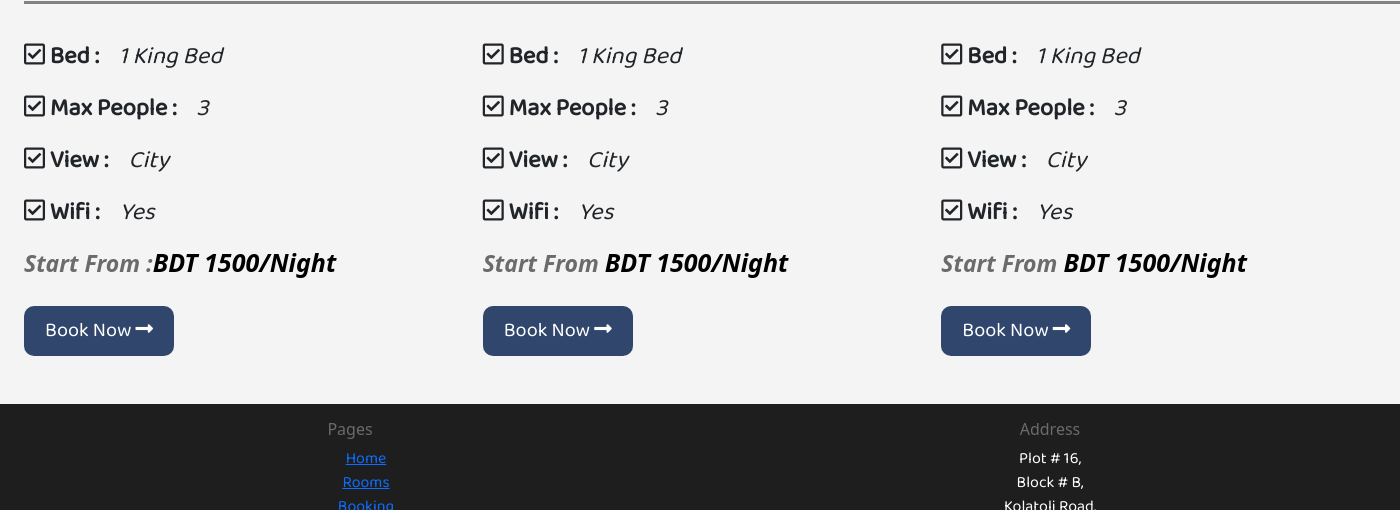
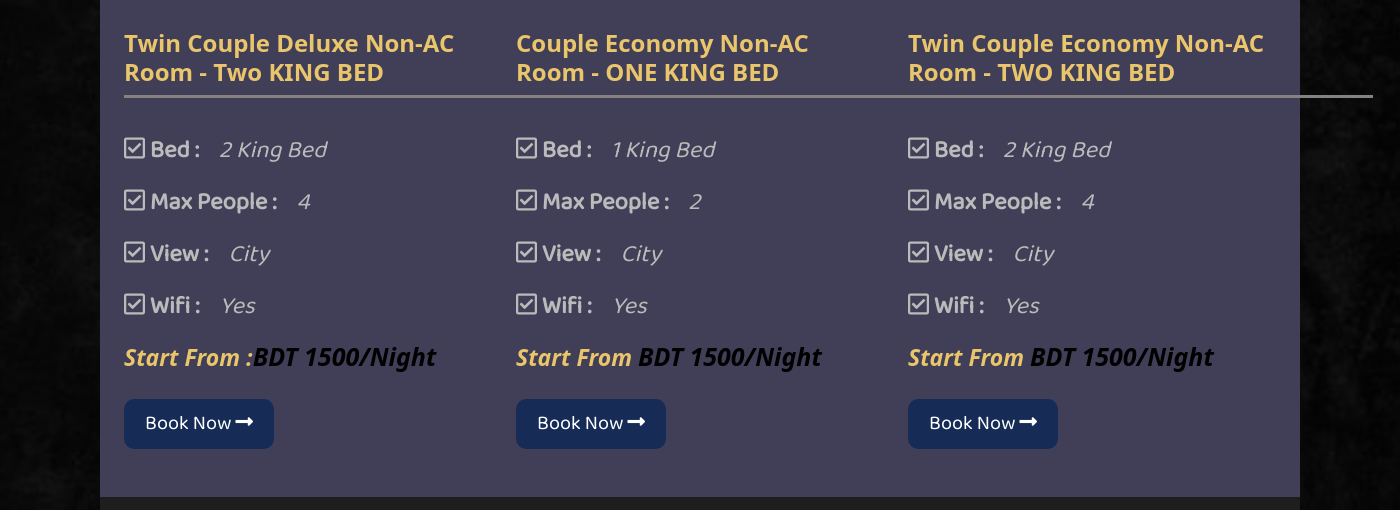
Before and after one commit to AJBrohi/hotel-sea-alif-site, a PHP site: page /rooms.php in a window 1400 px wide. Shown: the part 1747-2257 px from the top of the page. Run offline with PHP 8.4, Linux system fonts and the light colour scheme; some libraries are stand-ins or nearby versions.

Commit message:
new interface

```diff
--- a/admin/dashboard.php
+++ b/admin/dashboard.php
@@ -56,7 +56,6 @@ if ($admin == "") {
           <li><a href="dashboard.php?option=feedback">Feedback</a></li>
           <!-- <li><a href="dashboard.php?option=rooms">Room</a></li> -->
           <li><a href="dashboard.php?option=booking_details">Booking Details</a></li>
-          <li><a href="dashboard.php?option=payment_details">Payment</a></li>
         </ul>
       </div>
       <div class="col-sm-9 col-sm-offset-3 col-md-10 col-md-offset-2 main">
--- a/assets/css/admin.css
+++ b/assets/css/admin.css
@@ -1,4 +1,12 @@
 /* login page */
+.form-center{
+  position: absolute;
+  left: 50%;
+  top: 50%;
+  margin-right: -50%;
+  transform: translate(-50%, -50%)
+}
+
 .login{
     font-family: 'Rubik', sans-serif;
     height: 550px;
@@ -8,6 +16,7 @@
     /* border: 5px solid black; */
     border-radius: 10px;
     box-shadow: 7px 4px 40px #888888;
+    position: relative;
 }
 
 .login-form{
--- a/assets/css/style.css
+++ b/assets/css/style.css
@@ -22,6 +22,7 @@ body {
     margin: 0 auto;
     padding: 0;
     font-family: 'Baloo Da 2', cursive;
+    max-width: 1800px;
 }
 
 .bg {
@@ -33,7 +34,7 @@ body {
 }
 
 .container {
-    background-color: #f4f4f4;
+    background-color: #413e57;
     max-width: 1500px;
 }
 
@@ -79,37 +80,45 @@ h3,
 h4,
 h5,
 h6 {
-    color: #6b6b6b;
+    color: #e9c56b;
     font-family: 'Noto Sans', sans-serif;
+}
+
+p{
+    color: rgb(187, 187, 187);
 }
 
 
 /* menubar */
 
+.logo{
+    color: #fff;
+    font-size: 28px;
+
+}
+.navbar{
+    background: black;
+}
+
 .marginLeft {
-    height: 50px;
-    margin-left: 600px;
+    height: 70px;
+    margin-left: 22%;
 }
 
 .marginLeft a {
-    color: black;
+    color: #99bcf2;
+    font-size: 23px;
+    font-weight: 500;
 }
-
 .marginLeft li {
-    margin-left: 100px;
+	margin-left: 100px;
 }
 
 .marginLeft a:hover {
-    height: 50px;
-    width: 130px;
-    background-color: #023e8a;
-    border-radius: 10px;
-    color: white;
-    font-size: 20px;
-    font-weight: 400;
-    vertical-align: middle;
-    text-align: center;
-    line-height: 35px;
+    border-bottom: 3px solid;
+    color: darkgoldenrod;
+    transition: .2s ease;
+
 }
 
 /* slider */
@@ -476,11 +565,11 @@ textarea {
 
 
 /* responsive */
-/* @media only screen and (max-width: 400px) {
+@media only screen and (max-width: 1400px) {
     body {
-        background-color: green;
+        max-width: 1200px;
     }
-} */
+}
 
 /* Small devices (tablets or large size smart phone of size 768px and up) */
 /* @media (min-width: @screen-sm-min) {} */
--- a/footer.php
+++ b/footer.php
@@ -1,29 +1,30 @@
 <footer class="remove-margin">
     <section id="footer" class="container mt-5">
         <div class="row">
-            <div class="col-sm-12 col-md-6 mt-3 center">
-                <h6>Pages</h6>
-                <ul class="li-decor">
-                    <li><a href="#">Home</a></li>
-                    <li><a href="#">Rooms</a></li>
-                    <li><a href="#">Booking</a></li>
-                    <li><a href="#">Gallery</a></li>
-                    <li><a href="#">About Us</a></li>
-                </ul>
-            </div>
-            <div class="col-sm-12 col-md-6 mt-3 center">
-                <h6>Address</h6>
+            <div class="col-sm-12 col-md-6 footer-text center">
+                <h5>Address</h5>
                 <p>Plot # 16,<br>
                     Block # B, <br>
                     Kolatoli Road, <br>
                     Cox's Bazar 4000 <br>
-                    Phone: +880 1988-330000 </p>
+                    Phone: +880 1988-330000
+                </p>
+
+            </div>
+            <div class="col-sm-12 col-md-6 mt-3 center">
+                <iframe src="https://www.google.com/maps/embed?pb=!1m18!1m12!1m3!1d928.5454130351171!2d91.98068811767382!3d21.422103855599357!2m3!1f0!2f0!3f0!3m2!1i1024!2i768!4f13.1!3m3!1m2!1s0x30adc87c3f247e2d%3A0xbf70407a755a03c6!2sHotel%20Sea%20Alif!5e0!3m2!1sen!2sbd!4v1615092945092!5m2!1sen!2sbd" width="500" height="300" style="border:3px solid cyan; border-radius:10px;" allowfullscreen="" loading="lazy"></iframe>
             </div>
         </div>
-        <div class="row mt-3">
-            <div class="center">
-                <p>©2021. Hotel Sea Alif. All right reserved. <br> Site by RiziqIT Solutions</p>
+        <div class="row mt-4 center">
+
+                <div class="col-md-6 col-sm-12 align-start footer-text">
+                    <p>©2021. Hotel Sea Alif. All right reserved.
                 </div>
+                <div class="col-md-6 col-sm-12 align-end">
+                Site by &nbsp; <img src="assets/img/logo/logo.png" class="img-fluid logo-img" alt="RiziqIT Solutions"></p>
+                </div>
+
+
         </div>
     </section>
 </footer>
--- a/navbar.php
+++ b/navbar.php
@@ -1,12 +1,15 @@
-<nav class="navbar navbar-expand-lg">
-                <div class="container-fluid d-flex">
-                    <a class="navbar-brand" href="index.php">Hotel Sea Alif</a>
+<nav class="navbar navbar-expand-lg navback remove-margin">
+                <div class="container-fluid d-flex ">
+                    <a class="navbar-brand logo" href="index.php">Hotel Sea Alif</a>
                     <button class="navbar-toggler" type="button" data-bs-toggle="collapse" data-bs-target="#navbarNav"
                         aria-controls="navbarNav" aria-expanded="false" aria-label="Toggle navigation">
                         <span class="navbar-toggler-icon"></span>
                     </button>
                     <div class="collapse navbar-collapse ms-auto" id="navbarNav">
-                        <ul class="navbar-nav m-auto marginLeft">
+                        <ul class="navbar-nav marginLeft mt-3">
+                        <li class="nav-item">
+                                <a class="nav-link" href="index.php">Home</a>
+                            </li>
                             <li class="nav-item">
                                 <a class="nav-link" aria-current="page" href="about_us.php">About Us</a>
                             </li>
@@ -17,7 +20,7 @@
                                 <a class="nav-link" href="booking.php">Booking</a>
                             </li>
                             <li class="nav-item">
-                                <a class="nav-link" href="index.php/#gallery">Gallery</a>
+                                <a class="nav-link" href="#gallery">Gallery</a>
                             </li>
                         </ul>
                     </div>
--- a/rooms.php
+++ b/rooms.php
@@ -26,71 +26,71 @@ include('header.php')
                 <div class="row">
                     <div class="col-md-4 room-details">
                         <img style="width: 465px; height: 300px;" src="assets/img/rooms/room1.JPG" alt="">
-                        <h4 class="room_title">STANDARD ROOM - ONE KING BED</h4>
+                        <h4 class="room_title">Couple AC Room - ONE KING BED</h4>
                         <div class="room_underline"></div>
                         <p class="room_description"><i class="far fa-check-square"></i> Bed : <span class="room_acc">1 King Bed</span></p>
-                        <p class="room_description"><i class="far fa-check-square"></i> Max People: <span class="room_acc">3</span></p>
+                        <p class="room_description"><i class="far fa-check-square"></i> Max People: <span class="room_acc">2</span></p>
                         <p class="room_description"><i class="far fa-check-square"></i> View: <span class="room_acc">City</span></p>
                         <p class="room_description"><i class="far fa-check-square"></i> Wifi: <span class="room_acc">Yes</span></p>
                         <h5 class="pricing">Start From <span class="pricing_balance">BDT 1500/Night</span></h5>
-                        <a href="booking.html"><button type="button" class="btn booking-button btn-lg">Book Now <i class="fas fa-long-arrow-alt-right"></i></button></a>
+                        <a href="booking.php"><button type="button" class="btn booking-button btn-lg">Book Now <i class="fas fa-long-arrow-alt-right"></i></button></a>
                     </div>
                     <div class="col-md-4 room-details">
-                        <img style="width: 465px; height: 300px;" src="assets/img/rooms/room1.JPG" alt="">
-                        <h4 class="room_title">STANDARD ROOM - ONE KING BED</h4>
+                        <img style="width: 465px; height: 300px;" src="assets/img/rooms/room2.JPG" alt="">
+                        <h4 class="room_title">Twin Couple AC Room - TWO KING BED</h4>
                         <div class="room_underline"></div>
-                        <p class="room_description"><i class="far fa-check-square"></i> Bed : <span class="room_acc">1 King Bed</span></p>
-                        <p class="room_description"><i class="far fa-check-square"></i> Max People : <span class="room_acc">3</span></p>
+                        <p class="room_description"><i class="far fa-check-square"></i> Bed : <span class="room_acc">2 King Bed</span></p>
+                        <p class="room_description"><i class="far fa-check-square"></i> Max People : <span class="room_acc">4</span></p>
                         <p class="room_description"><i class="far fa-check-square"></i> View :<span class="room_acc">City</span></p>
                         <p class="room_description"><i class="far fa-check-square"></i> Wifi :<span class="room_acc">Yes</span></p>
                         <h5 class="pricing">Start From <span class="pricing_balance">BDT 1500/Night</span></h5>
-                        <a href="booking.html"><button type="button" class="btn booking-button btn-lg">Book Now <i class="fas fa-long-arrow-alt-right"></i></button></a>
+                        <a href="booking.php"><button type="button" class="btn booking-button btn-lg">Book Now <i class="fas fa-long-arrow-alt-right"></i></button></a>
                     </div>
                     <div class="col-md-4 room-details">
-                        <img style="width: 465px; height: 300px;" src="assets/img/rooms/room1.JPG" alt="">
-                        <h4 class="room_title">STANDARD ROOM - ONE KING BED</h4>
+                        <img style="width: 465px; height: 300px;" src="assets/img/rooms/room3.JPG" alt="">
+                        <h4 class="room_title">Couple Deluxe Non-AC Room - ONE KING BED</h4>
                         <div class="room_underline"></div>
                         <p class="room_description"><i class="far fa-check-square"></i> Bed :<span class="room_acc">1 King Bed</span></p>
-                        <p class="room_description"><i class="far fa-check-square"></i> Max People :<span class="room_acc">3</span></p>
+                        <p class="room_description"><i class="far fa-check-square"></i> Max People :<span class="room_acc">2</span></p>
                         <p class="room_description"><i class="far fa-check-square"></i> View :<span class="room_acc">City</span></p>
                         <p class="room_description"><i class="far fa-check-square"></i> Wifi :<span class="room_acc">Yes</span></p>
                         <h5 class="pricing">Start From <span class="pricing_balance">BDT 1500/Night</span></h5>
-                        <a href="booking.html"><button type="button" class="btn booking-button btn-lg">Book Now <i class="fas fa-long-arrow-alt-right"></i></button></a>
+                        <a href="booking.php"><button type="button" class="btn booking-button btn-lg">Book Now <i class="fas fa-long-arrow-alt-right"></i></button></a>
                     </div>
                 </div>
                 <div class="row mt-5">
                     <div class="col-md-4 room-details">
-                        <img style="width: 450px; height: 300px;" src="assets/img/rooms/room1.JPG" alt="">
-                        <h4 class="room_title">STANDARD ROOM - ONE KING BED</h4>
+                        <img style="width: 450px; height: 300px;" src="assets/img/rooms/room4.JPG" alt="">
+                        <h4 class="room_title">Twin Couple Deluxe Non-AC Room - Two KING BED</h4>
                         <div class="room_underline"></div>
-                        <p class="room_description"><i class="far fa-check-square"></i> Bed :<span class="room_acc">1 King Bed</span></p>
-                        <p class="room_description"><i class="far fa-check-square"></i> Max People :<span class="room_acc">3</span></p>
+                        <p class="room_description"><i class="far fa-check-square"></i> Bed :<span class="room_acc">2 King Bed</span></p>
+                        <p class="room_description"><i class="far fa-check-square"></i> Max People :<span class="room_acc">4</span></p>
                         <p class="room_description"><i class="far fa-check-square"></i> View :<span class="room_acc">City</span></p>
                         <p class="room_description"><i class="far fa-check-square"></i> Wifi :<span class="room_acc">Yes</span></p>
                         <h5 class="pricing">Start From :<span class="pricing_balance">BDT 1500/Night</span></h5>
-                        <a href="booking.html"><button type="button" class="btn booking-button btn-lg">Book Now <i class="fas fa-long-arrow-alt-right"></i></button></a>
+                        <a href="booking.php"><button type="button" class="btn booking-button btn-lg">Book Now <i class="fas fa-long-arrow-alt-right"></i></button></a>
                     </div>
                     <div class="col-md-4 room-details">
-                        <img style="width: 450px; height: 300px;" src="assets/img/rooms/room1.JPG" alt="">
-                        <h4 class="room_title">STANDARD ROOM - ONE KING BED</h4>
+                        <img style="width: 450px; height: 300px;" src="assets/img/rooms/room5.JPG" alt="">
+                        <h4 class="room_title">Couple Economy Non-AC Room - ONE KING BED</h4>
                         <div class="room_underline"></div>
                         <p class="room_description"><i class="far fa-check-square"></i> Bed :<span class="room_acc">1 King Bed</span></p>
-                        <p class="room_description"><i class="far fa-check-square"></i> Max People :<span class="room_acc">3</span></p>
+                        <p class="room_description"><i class="far fa-check-square"></i> Max People :<span class="room_acc">2</span></p>
                         <p class="room_description"><i class="far fa-check-square"></i> View :<span class="room_acc">City</span></p>
                         <p class="room_description"><i class="far fa-check-square"></i> Wifi :<span class="room_acc">Yes</span></p>
                         <h5 class="pricing">Start From <span class="pricing_balance">BDT 1500/Night</span></h5>
-                        <a href="booking.html"><button type="button" class="btn booking-button btn-lg">Book Now <i class="fas fa-long-arrow-alt-right"></i></button></a>
+                        <a href="booking.php"><button type="button" class="btn booking-button btn-lg">Book Now <i class="fas fa-long-arrow-alt-right"></i></button></a>
                     </div>
                     <div class="col-md-4 room-details mb-10">
-                        <img style="width: 450px; height: 300px;" src="assets/img/rooms/room1.JPG" alt="">
-                        <h4 class="room_title">STANDARD ROOM - ONE KING BED</h4>
+                        <img style="width: 450px; height: 300px;" src="assets/img/rooms/room6.JPG" alt="">
+                        <h4 class="room_title">Twin Couple Economy Non-AC Room - TWO KING BED</h4>
                         <div class="room_underline"></div>
-                        <p class="room_description"><i class="far fa-check-square"></i> Bed :<span class="room_acc">1 King Bed</span></p>
-                        <p class="room_description"><i class="far fa-check-square"></i> Max People :<span class="room_acc">3</span></p>
+                        <p class="room_description"><i class="far fa-check-square"></i> Bed :<span class="room_acc">2 King Bed</span></p>
+                        <p class="room_description"><i class="far fa-check-square"></i> Max People :<span class="room_acc">4</span></p>
                         <p class="room_description"><i class="far fa-check-square"></i> View :<span class="room_acc">City</span></p>
                         <p class="room_description"><i class="far fa-check-square"></i> Wifi :<span class="room_acc">Yes</span></p>
                         <h5 class="pricing">Start From <span class="pricing_balance">BDT 1500/Night</span></h5>
-                        <a href="booking.html"><button type="button" class="btn booking-button btn-lg">Book Now <i class="fas fa-long-arrow-alt-right"></i></button></a>
+                        <a href="booking.php"><button type="button" class="btn booking-button btn-lg">Book Now <i class="fas fa-long-arrow-alt-right"></i></button></a>
                     </div>
                 </div>
             </div>
```
Also changed, not shown: other parts of assets/css/style.css (+83 -3 lines), admin/index.php (+5 -3 lines), index.php (+9 -8 lines), slider.php (+12 -7 lines), assets/img/bg.jpg, assets/img/bg01.jpg (added), assets/img/logo/logo.PNG (added), assets/img/rooms/room5.JPG (added), assets/img/rooms/room6.jpg (added), 3 other files. Lines whose indentation alone changed are shown as unchanged.
